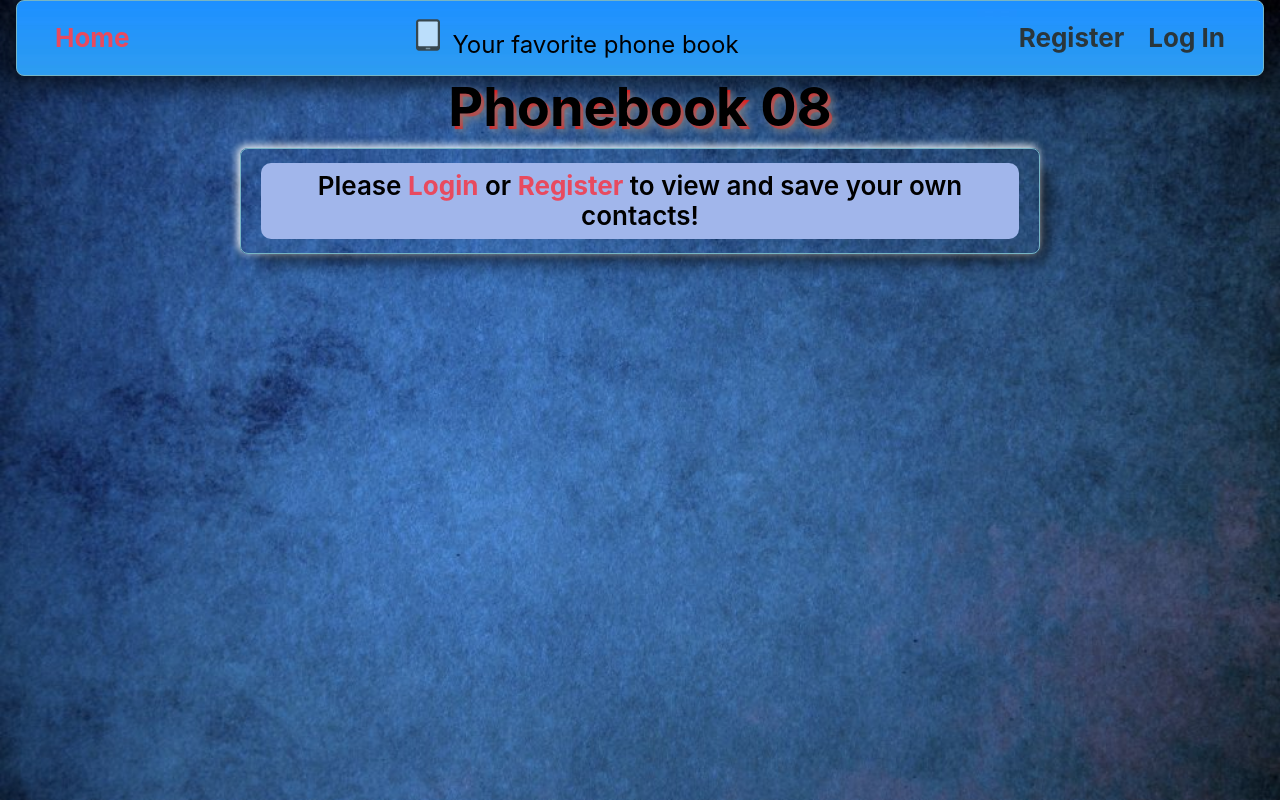
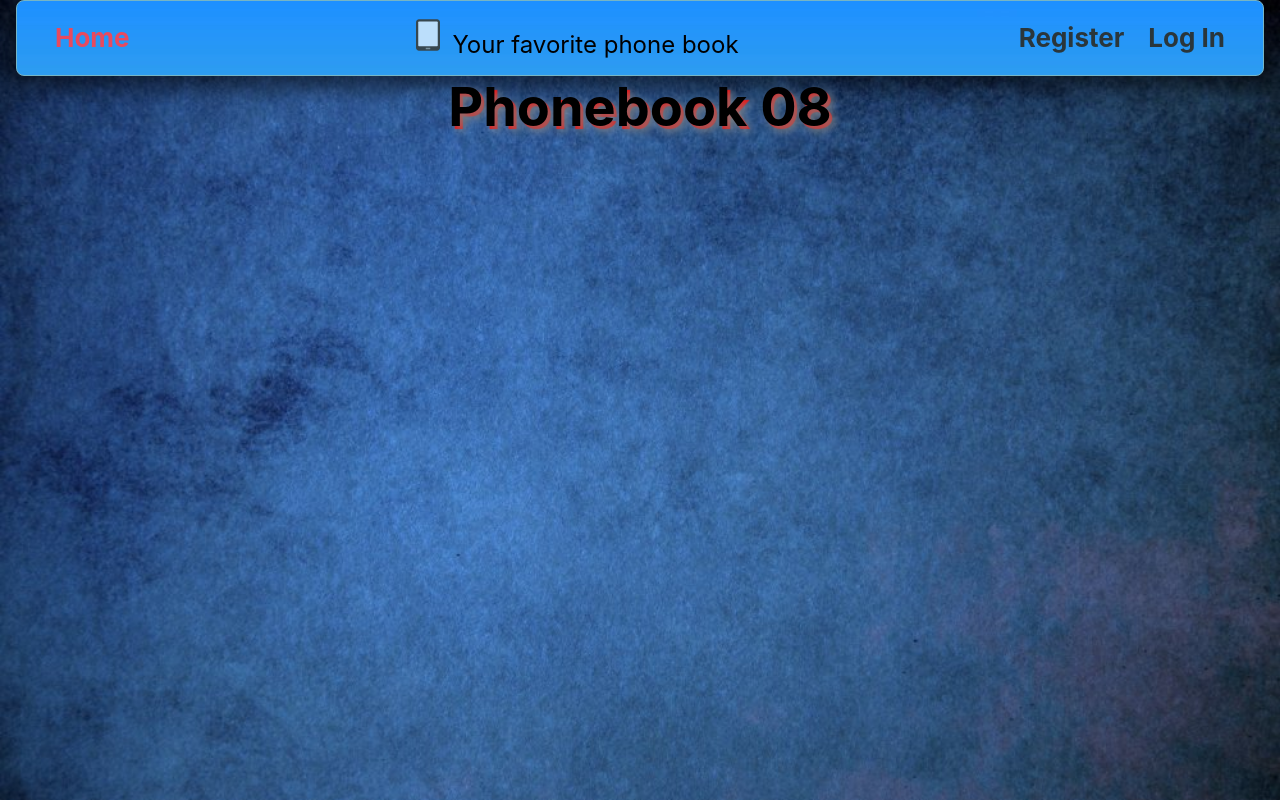
Before and after one commit to PetroMazuryk/goit-react-hw-08, a React (Vite) app: page / in a window 1280 px wide. Built offline with nearby package versions, Linux system fonts and the light colour scheme.

Commit message:
fixed page Home

```diff
--- a/src/App.jsx
+++ b/src/App.jsx
@@ -28,7 +28,7 @@ export const App = () => {
         <Route path="/" element={<Layout />}>
           <Route index element={<Home />} />
           <Route
-            path="register"
+            path="/register"
             element={
               <RestrictedRoute
                 redirectTo="/contacts"
@@ -37,13 +37,13 @@ export const App = () => {
             }
           />
           <Route
-            path="login"
+            path="/login"
             element={
               <RestrictedRoute redirectTo="/contacts" component={<Login />} />
             }
           />
           <Route
-            path="contacts"
+            path="/contacts"
             element={
               <PrivateRoute redirectTo="/login" component={<Contacts />} />
             }
--- a/src/components/AppBar/AppBar.module.css
+++ b/src/components/AppBar/AppBar.module.css
@@ -14,15 +14,3 @@
   font-size: 24px;
   color: black;
 }
-.link {
-  display: inline-block;
-  text-decoration: none;
-  padding: 12px;
-  font-size: 26px;
-  font-weight: 700;
-  color: #2a363b;
-}
-
-.link.active {
-  color: #e84a5f;
-}
--- a/src/components/AuthNav/AuthNav.module.css
+++ b/src/components/AuthNav/AuthNav.module.css
@@ -5,7 +5,3 @@
   font-weight: 700;
   color: #2a363b;
 }
-
-.link.active {
-  color: #e84a5f;
-}
--- a/src/pages/Home/Home.jsx
+++ b/src/pages/Home/Home.jsx
@@ -1,11 +1,9 @@
 import { PhoneTitle } from '../../components/PhoneTitle/PhoneTitle';
-import { HomeTitle } from '../../components/HomeTitle/HomeTitle';
 
 export default function Home() {
   return (
     <div>
       <PhoneTitle />
-      <HomeTitle />
     </div>
   );
 }
```
